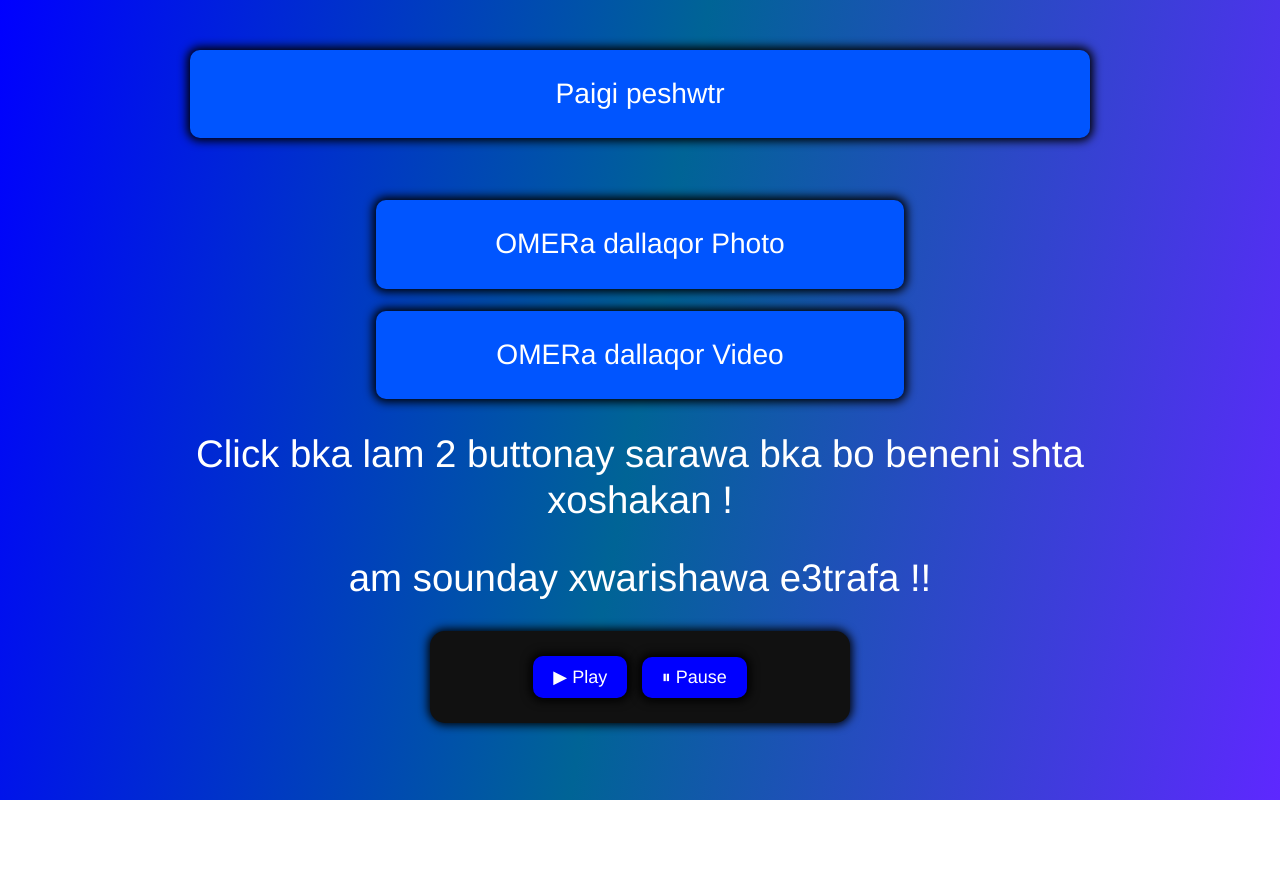
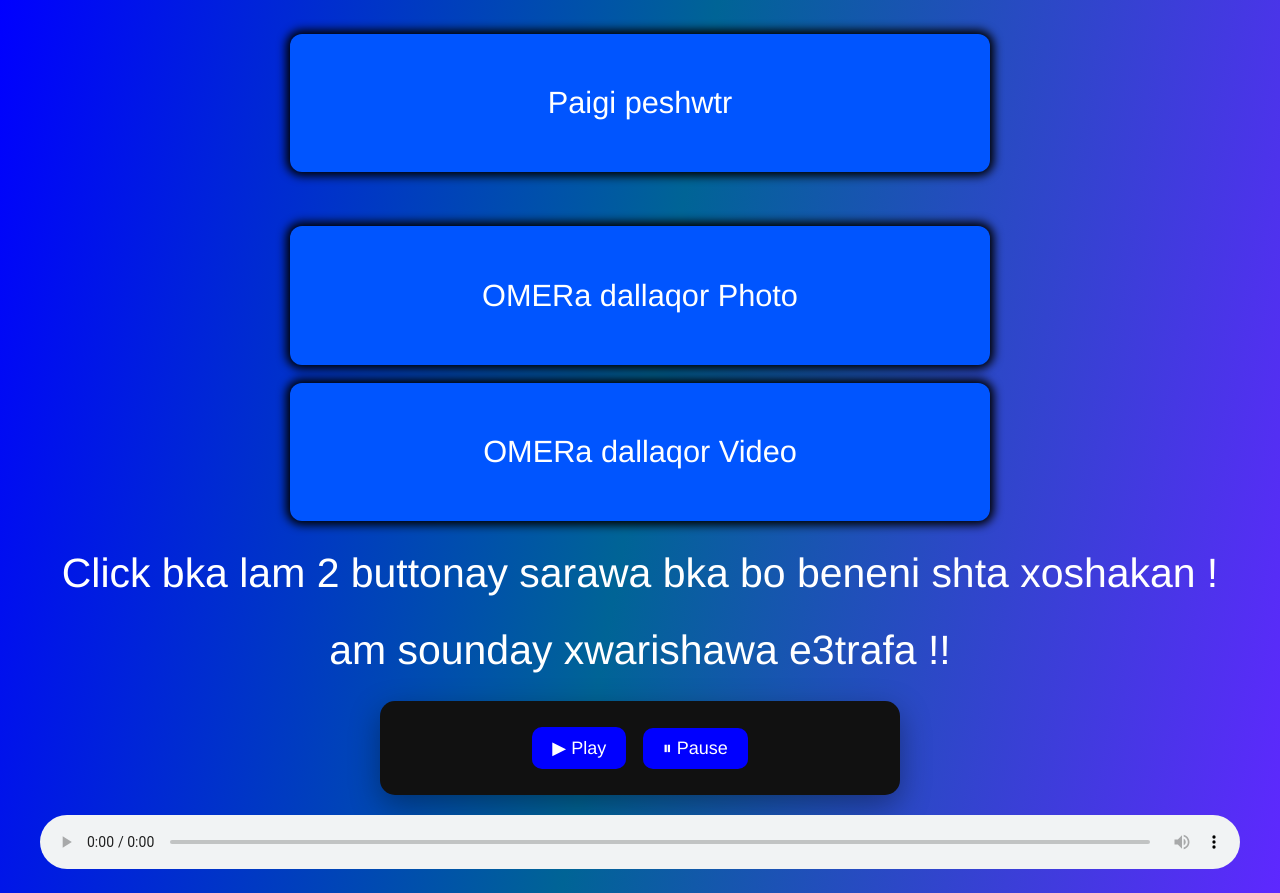
Before and after one commit to UNKOWN-tech-code/mywebsite, a plain HTML site: page index3.html in a window 1280 px wide. Before the commit the page ends 800 px from the top, so only its background shows below. Drawn offline with Linux system fonts and the light colour scheme.

Commit message:
Update index3.html

```diff
--- a/index3.html
+++ b/index3.html
@@ -9,62 +9,62 @@
     *{
       margin: 0px;
       padding: 0px;
+      box-sizing: border-box;
       font-family: 'Franklin Gothic Medium', 'Arial Narrow', Arial, sans-serif;
-      box-sizing: border-box;
     }
 
     body{
       background:linear-gradient(14500deg,rgb(0, 0, 255),rgb(0, 100, 150),rgb(94, 40, 255));
       min-height: 100vh;
-      padding: 20px;
+      padding: 24px;
     }
 
     .container{
+      width: min(1200px, 100%);
+      margin: 0 auto;
       text-align: center;
       display: flex;
       flex-direction: column;
       align-items: center;
-      justify-content: center;
       gap: 18px;
-      max-width: 1100px;
-      margin: 0 auto;
-      padding-top: 30px;
+      padding-top: 10px;
     }
 
+    /* Buttons responsive */
     button{
       text-decoration: none;
-      font-size: clamp(18px, 2.2vw, 50px);
+      font-size: clamp(18px, 2.4vw, 50px);
       margin: 0px;
-      padding: clamp(16px, 2.2vw, 50px);
+      padding: clamp(16px, 4vw, 60px);
       margin-top: 0px;
       background-color: rgb(0, 85, 255);
-      box-shadow: 0px 0px 10px 3px black;
-      border-radius: 10px;
-      transition: 0.3s;
+      box-shadow: 0px 0px 10px 4px black;
+      border-radius: 12px;
+      transition: 0.2s;
       border: none;
       cursor: pointer;
-      width: min(900px, 100%);
+      width: min(700px, 100%);
     }
 
     button:hover{
-      box-shadow: 0px 0px 60px 6px;
+      box-shadow: 0px 0px 40px 6px black;
+      transform: translateY(-2px);
     }
 
     a{
       text-decoration: none;
       text-align: center;
       color: white;
-      display: block;
+      display: inline-block;
       width: 100%;
     }
 
     p{
       text-align: center;
-      font-size: clamp(18px, 3vw, 90px);
+      font-size: clamp(20px, 3.2vw, 90px);
       margin-top: 10px;
       color: white;
       line-height: 1.2;
-      width: min(1000px, 100%);
     }
 
     .aa{
@@ -74,13 +74,14 @@
     .player{
       background: #111;
       padding: 20px;
-      width: min(420px, 100%);
+      width: min(520px, 100%);
       border-radius: 15px;
       text-align: center;
-      margin: 30px auto 50px auto;
-      box-shadow: 0px 0px 10px 2px black;
+      margin: 26px auto 0 auto;
+      box-shadow: 0px 10px 30px rgba(0,0,0,0.35);
     }
 
+    /* Player buttons stay normal size */
     .player button{
       background: blue;
       color: white;
@@ -88,35 +89,29 @@
       padding: 10px 20px;
       border-radius: 10px;
       cursor: pointer;
-      margin: 5px;
+      margin: 6px;
       font-size: 18px;
       width: auto;
+      box-shadow: none;
+      transform: none;
     }
 
     .player button:hover{
       background: darkblue;
     }
 
-    /* ✅ On big screens put the 2 buttons next to each other */
-    @media (min-width: 900px){
-      .container{
-        gap: 22px;
-      }
+    /* Bottom audio responsive */
+    audio{
+      width: min(1200px, 100%);
+      display: block;
+      margin: 20px auto 0 auto;
+    }
 
-      /* Keep first button alone, next two side-by-side */
-      .container button:nth-of-type(2),
-      .container button:nth-of-type(3){
-        width: 48%;
-      }
-
-      .container{
-        flex-wrap: wrap;
-      }
-
-      /* Make buttons align nicely when wrapping */
-      .container button{
-        max-width: 900px;
-      }
+    /* Small screens: tighter padding */
+    @media (max-width: 600px){
+      body{ padding: 14px; }
+      button{ padding: 18px; }
+      .container{ gap: 12px; }
     }
   </style>
 </head>
@@ -129,8 +124,6 @@
     <button><a href="index4.html">OMERa dallaqor Video</a></button>
     <p>Click bka lam 2 buttonay sarawa bka bo beneni shta xoshakan !</p>
     <p>am sounday xwarishawa e3trafa !!</p>
-
-
   </div>
 
   <div class="player">
@@ -140,6 +133,12 @@
 
     <button type="button" onclick="playAudio()">▶ Play</button>
     <button type="button" onclick="pauseAudio()">⏸ Pause</button>
+  </div>
+
+  <div>
+    <audio controls autoplay loop>
+      <source src="xll.mp3" type="audio/mpeg">
+    </audio>
   </div>
 
   <script>
```
